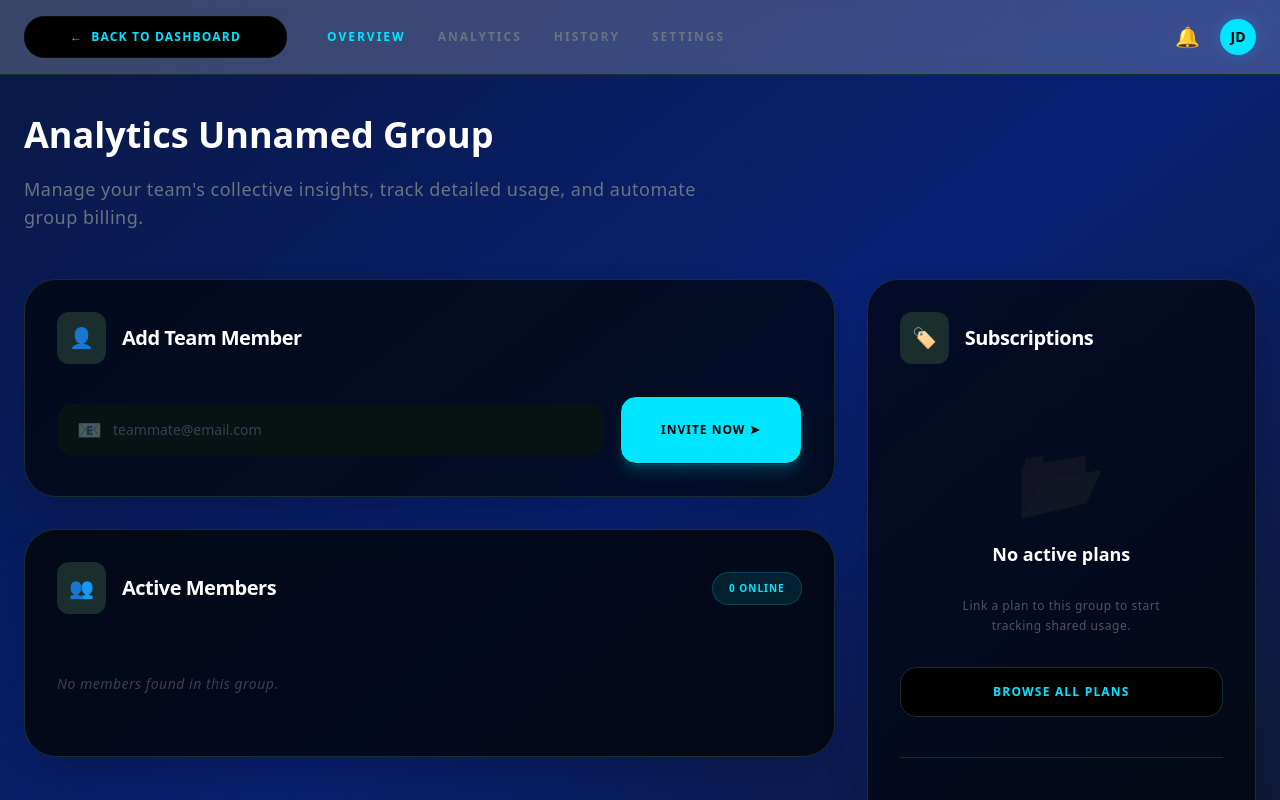
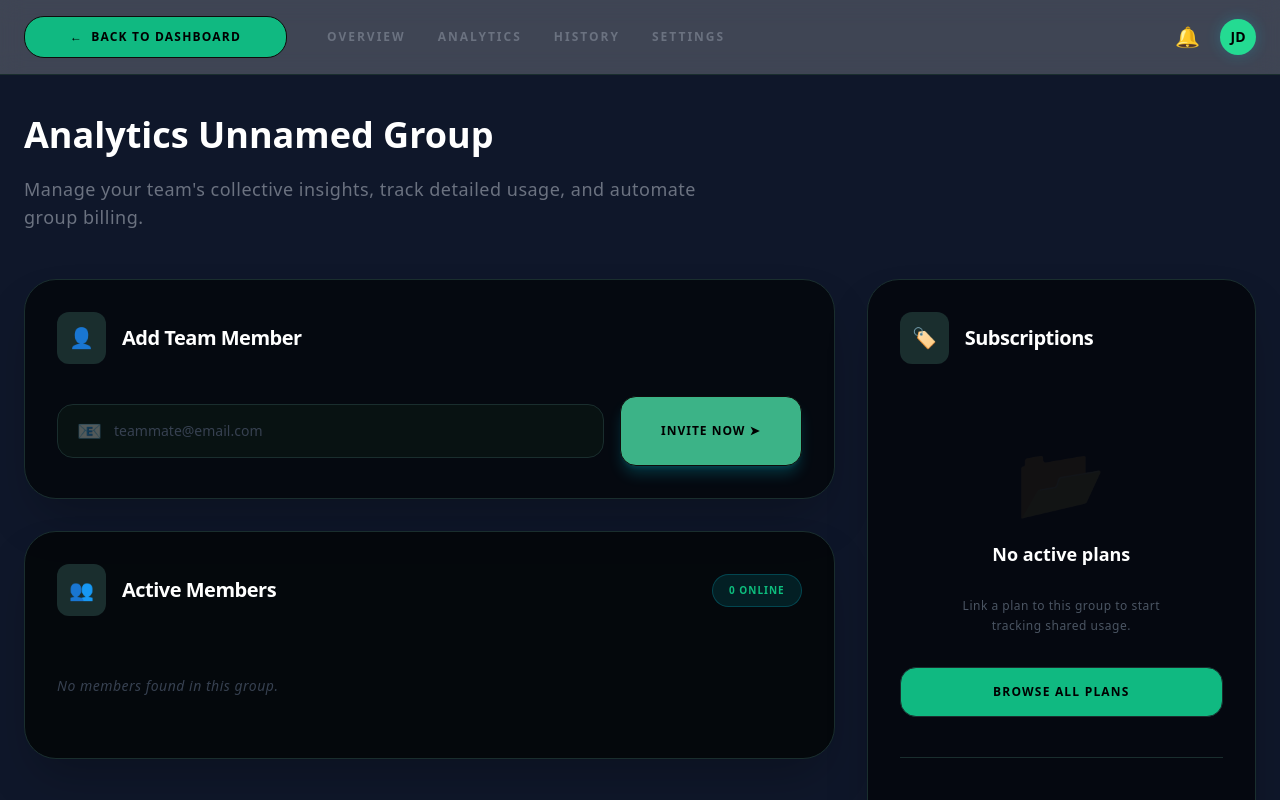
Before and after one commit to rashi125/fsplitter, a React (Create React App) app in the folder finance-splitter-frontend/: page /group in a window 1280 px wide. Built offline with nearby package versions, Linux system fonts and the light colour scheme.

Commit message:
colours updated

```diff
--- a/finance-splitter-frontend/src/pages/AuthForm.css
+++ b/finance-splitter-frontend/src/pages/AuthForm.css
@@ -22,16 +22,17 @@ p { font-size: 14px; font-weight: 100; line-height: 20px; letter-spacing: 0.5px;
 span { font-size: 12px; }
 
 .forgot-link {
-    color: #333;
+    color: #056c4a;
     font-size: 14px;
+    font-weight:bold;
     text-decoration: none;
     margin: 15px 0;
 }
 
 button {
     border-radius: 20px;
-    border: 1px solid #0e0c0b;
-    background-color: #000000;
+    border: 0.5px solid #0e0c0b;
+    background-color: #10B981;
     color: #FFFFFF;
     font-size: 12px;
     font-weight: bold;
@@ -44,7 +45,7 @@ button {
 
 button:active { transform: scale(0.95); }
 button:focus { outline: none; }
-button.ghost { background-color: transparent; border-color: #FFFFFF; }
+button.ghost { background-color: #10B981; border-color: #FFFFFF; }
 
 form {
     background-color: #FFFFFF;
@@ -58,8 +59,8 @@ form {
 }
 
 input {
-    background-color: #eee;
-    border: none;
+    background-color: #F8FAFC;
+    border:0.5px solid #858383 ;
     padding: 12px 15px;
     margin: 8px 0;
     width: 100%;
@@ -108,7 +109,7 @@ input {
 .container.right-panel-active .overlay-container { transform: translateX(-100%); }
 
 .overlay {
-    background: #0c0c0e;
+    background:#1E293B;
     background-repeat: no-repeat;
     background-size: cover;
     background-position: 0 0;
--- a/finance-splitter-frontend/src/pages/GroupDetail.jsx
+++ b/finance-splitter-frontend/src/pages/GroupDetail.jsx
@@ -52,7 +52,7 @@ const GroupDetails = () => {
 
   return (
     // ROOT DIV WITH SOLID BACKGROUND COLOUR
-    <div className="min-h-screen w-full bg-gradient-to-br from-[#091842] via-[#082175] to-[#111827]  text-white font-sans selection:bg-[#00E5FF] selection:text-black">
+    <div className="min-h-screen w-full bg-[#0F172A] text-white font-sans selection:bg-[#00E5FF] selection:text-black">
 
       {/* STICKY TOP NAVIGATION */}
       <nav className="sticky top-0 z-50 bg-white/20 backdrop-blur-md border-b border-[#1A2E2E] px-6 py-4">
@@ -60,14 +60,14 @@ const GroupDetails = () => {
           <div className="flex items-center gap-10">
             <button
               onClick={() => navigate("/dashboard")}
-              className="text-[#00E5FF] font-bold flex items-center gap-2 hover:brightness-125 transition-all text-xs tracking-widest"
+     i         className="text-[#000000] font-bold flex items-center gap-2 hover:brightness-125 transition-all text-xs tracking-widest"
             >
               <span>←</span> BACK TO DASHBOARD
             </button>
 
             {/* Nav Links for Desktop */}
             <div className="hidden lg:flex items-center gap-8 text-[10px] font-black tracking-[0.2em] text-gray-500">
-              <span className="text-[#00E5FF] cursor-pointer">OVERVIEW</span>
+              <span className="hover:text-white cursor-pointer">OVERVIEW</span>
               <span className="hover:text-white cursor-pointer transition-colors">ANALYTICS</span>
               <span className="hover:text-white cursor-pointer transition-colors">HISTORY</span>
               <span className="hover:text-white cursor-pointer transition-colors">SETTINGS</span>
@@ -76,7 +76,7 @@ const GroupDetails = () => {
 
           <div className="flex items-center gap-5">
             <span className="cursor-pointer text-gray-400 hover:text-white text-xl">🔔</span>
-            <div className="bg-[#00E5FF] text-black w-9 h-9 rounded-full flex items-center justify-center font-black text-sm shadow-[0_0_15px_rgba(0,229,255,0.2)]">
+            <div className="bg-[#24db92] text-black w-9 h-9 rounded-full flex items-center justify-center font-black text-sm shadow-[0_0_15px_rgba(0,229,255,0.2)]">
               JD
             </div>
           </div>
@@ -120,7 +120,7 @@ const GroupDetails = () => {
                 </div>
                 <button
                   onClick={addMember}
-                  className="bg-[#00E5FF] text-black font-black px-10 py-4 rounded-2xl hover:scale-[1.02] active:scale-95 transition-all shadow-lg shadow-[#00E5FF]/20 whitespace-nowrap"
+                  className="bg-[#3cb387] text-black font-black px-10 py-4 rounded-2xl hover:scale-[1.02] active:scale-95 transition-all shadow-lg shadow-[#00E5FF]/20 whitespace-nowrap"
                 >
                   INVITE NOW ➤
                 </button>
@@ -131,10 +131,10 @@ const GroupDetails = () => {
             <div className="bg-[#020406]/80  rounded-[2rem] p-8 border border-[#1A2E2E] shadow-2xl">
               <div className="flex items-center justify-between mb-10">
                 <div className="flex items-center gap-4">
-                  <div className="bg-[#1A2E2E] p-3 rounded-xl text-[#00E5FF] text-xl">👥</div>
+                  <div className="bg-[#1A2E2E] p-3 rounded-xl text-[#99e7bc] text-xl">👥</div>
                   <h3 className="text-xl font-bold tracking-tight">Active Members</h3>
                 </div>
-                <span className="bg-[#00E5FF]/10 text-[#00E5FF] text-[10px] font-black border border-[#00E5FF]/20 px-4 py-2 rounded-full tracking-[0.1em]">
+                <span className="bg-[#00E5FF]/10 text-[#0dbd7d] text-[10px] font-black border border-[#00E5FF]/20 px-4 py-2 rounded-full tracking-[0.1em]">
                   {groupMembers.length} ONLINE
                 </span>
               </div>
@@ -175,7 +175,7 @@ const GroupDetails = () => {
                 <p className="text-gray-600 text-xs max-w-[200px] leading-relaxed mb-8">
                   Link a plan to this group to start tracking shared usage.
                 </p>
-                <button className="w-full border border-[#1A2E2E] text-[#00E5FF] py-4 rounded-2xl font-black text-xs tracking-widest hover:bg-[#00E5FF] hover:text-black transition-all">
+                <button className="w-full border border-[#1A2E2E] text-[#000000] py-4 rounded-2xl font-black text-xs tracking-widest hover:bg-[#00E5FF] hover:text-black transition-all">
                   BROWSE ALL PLANS
                 </button>
               </div>
--- a/finance-splitter-frontend/src/pages/Signup.jsx
+++ b/finance-splitter-frontend/src/pages/Signup.jsx
@@ -47,7 +47,7 @@ const AuthForm = () => {
 
   return (
     /* Apply the maanga hua gradient here */
-    <div className="auth-page-wrapper bg-gradient-to-br from-[#091842] via-[#082175] to-[#111827]">
+    <div className="auth-page-wrapper bg-[#0F172A]">
       <h1 className="text-white text-4xl md:text-6xl text-center mb-8 main-title font-bold">
         Finance Splitter
       </h1>
--- a/finance-splitter-frontend/src/pages/dashboard.jsx
+++ b/finance-splitter-frontend/src/pages/dashboard.jsx
@@ -39,12 +39,8 @@ const Dashboard = () => {
   };
 
   return (
-    <div style={styles.container} className="bg-[conic-gradient(at_bottom_right,_var(--tw-gradient-stops))]
-
-from-[#1d4ed8]
-via-[#1e40af]
-to-[#111827]
-">
+    <div style={styles.container} className="
+bg-[#0F172A]">
       <div style={styles.contentWrapper}>
         <header style={styles.headerSection}>
           <h1 style={styles.headerTitle}>Finance Dashboard</h1>
@@ -157,7 +153,7 @@ const styles = {
     flex: 1,
     padding: "12px 16px",
     borderRadius: "10px",
-    border: "1px solid #CBD5E1",
+    border: "1px solid #1E293B",
     fontSize: "15px",
     outline: "none",
     transition: "border-color 0.2s",
@@ -165,8 +161,7 @@ const styles = {
   },
   primaryButton: {
     padding: "12px 24px",
-    backgroundColor: "#4F46E5", // Modern Indigo
-    color: "white",
+    backgroundColor: "#10B981 ",
     border: "none",
     borderRadius: "10px",
     cursor: "pointer",
```
